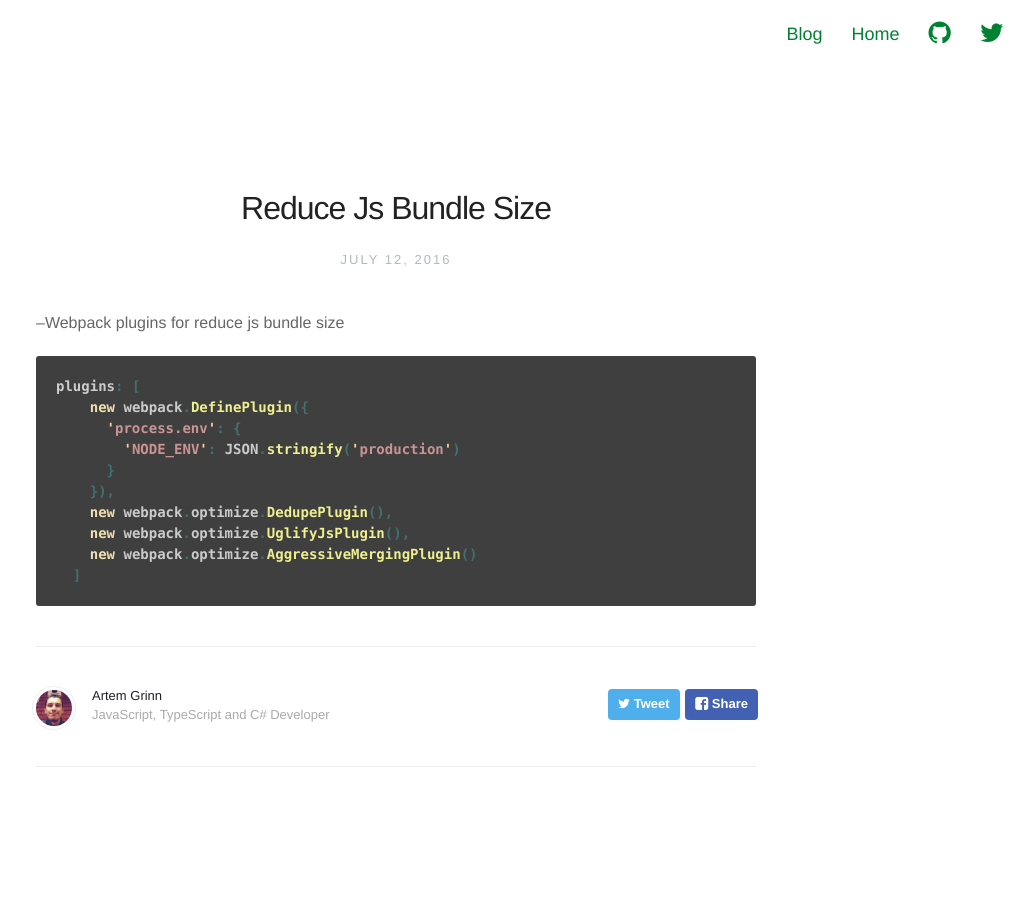
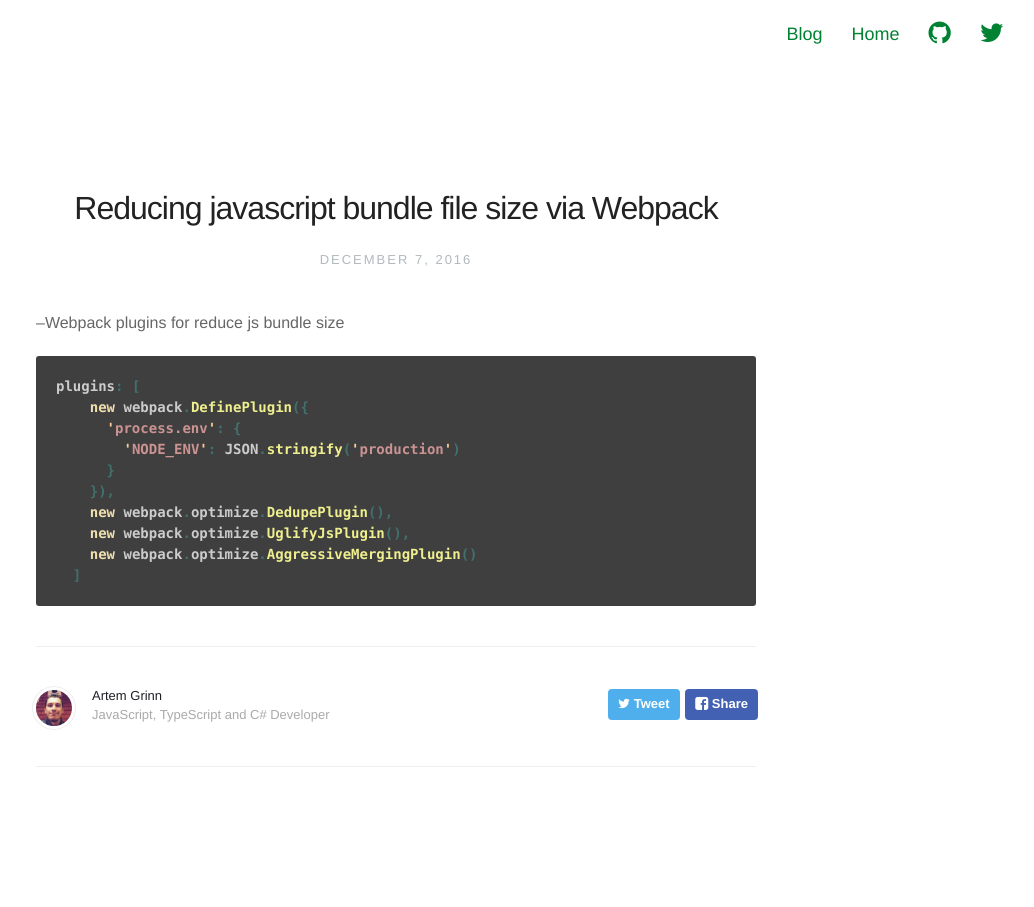
Before and after one commit to ArtemGrinn/artemgrinn.github.io, a Jekyll site: the page built from _posts/2016-07-12-reduce-js-bundle-size.markdown, in a window 1280 px wide. Shown: the whole page, without its empty margins (244-1278 px from the left). Built offline with Jekyll 4.4.1, drawn with Linux system fonts in a browser that asks for light colours.

Commit message:
Update 2016-07-12-reduce-js-bundle-size.markdown

```diff
--- a/_posts/2016-07-12-reduce-js-bundle-size.markdown
+++ b/_posts/2016-07-12-reduce-js-bundle-size.markdown
@@ -1,3 +1,8 @@
+---
+title:  "Reducing javascript bundle file size via Webpack"
+date:   2016-12-07 10:18:00
+description: Webpack plugins for reduce js bundle size
+---
 --Webpack plugins for reduce js bundle size
 
 {% highlight js %}
```
